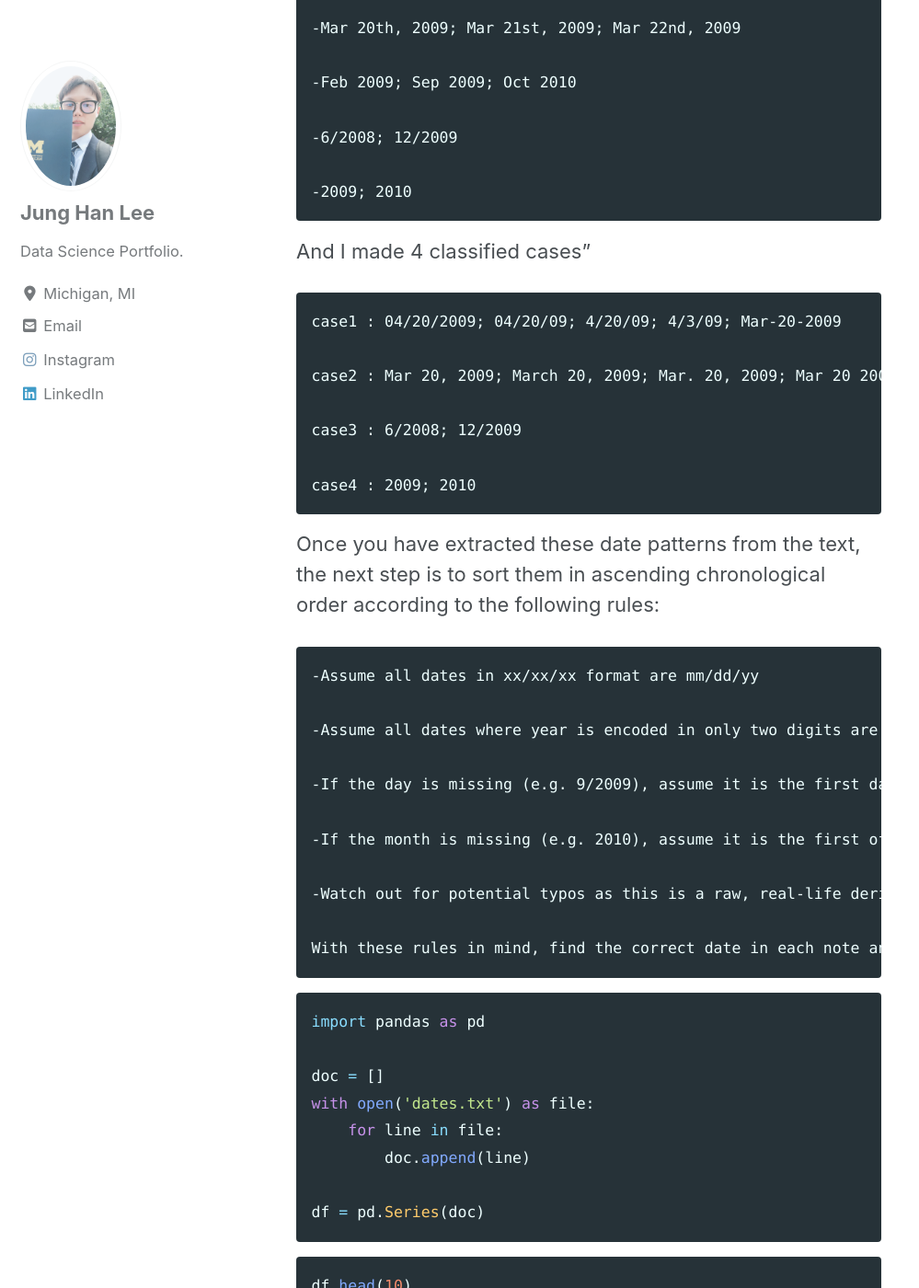
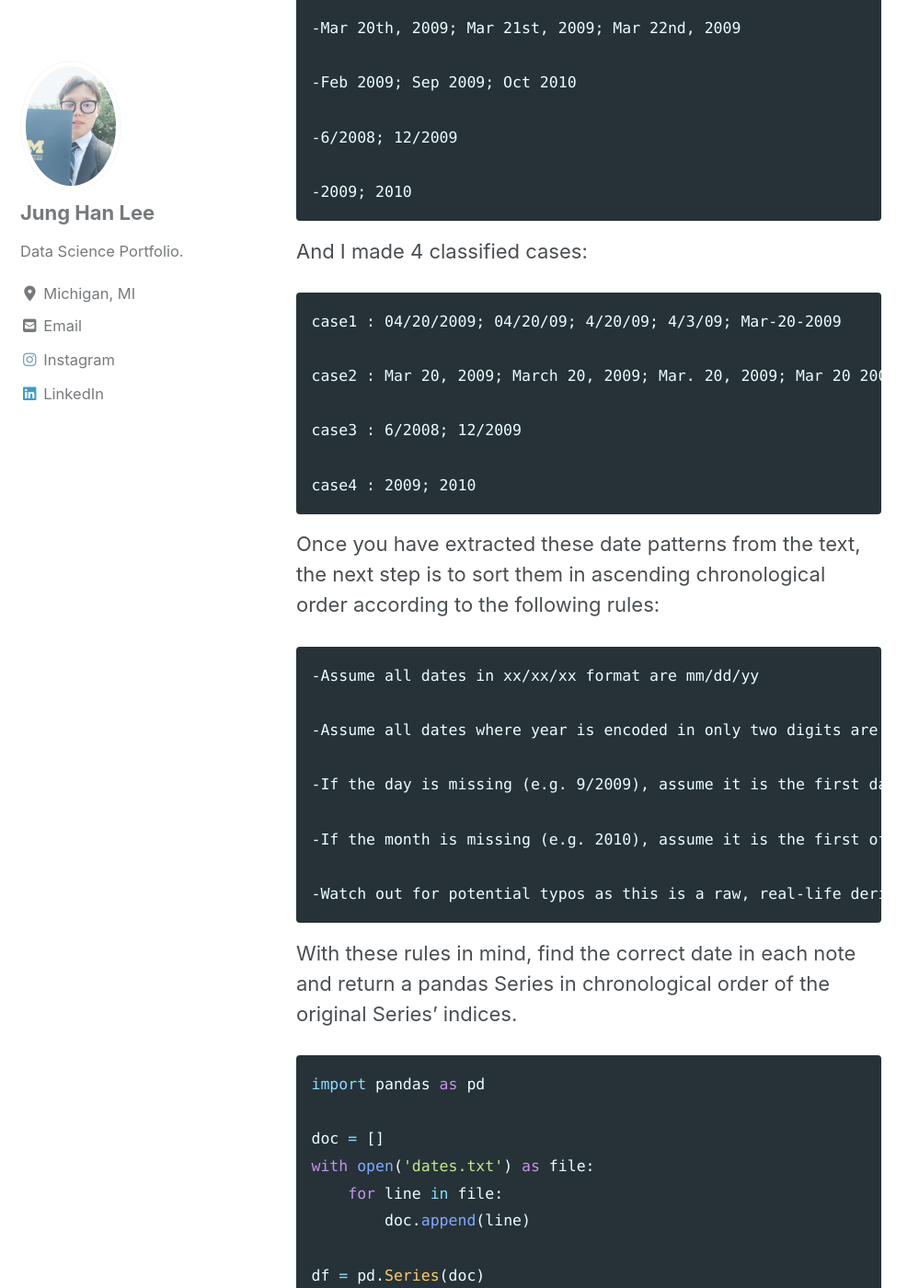
Before and after one commit to jung-han-lee/jung-han-lee.github.io, a Jekyll site: the page built from _posts/2020-04-17-textmining1.md, in a window 1280 px wide and 1400 px high, scrolled down 822 px. Shown: the whole window at 92% size, without its empty margins (0-999 px from the left). Built offline with Jekyll 4.4.1, drawn with Linux system fonts in a browser that asks for light colours; cached includes are drawn as plain includes; nearby versions of some CDN libraries; some of the changed lines change nothing that is shown; some of the changed text lies outside the part shown.

Commit message:
new github

````diff
--- a/_posts/2020-04-17-textmining1.md
+++ b/_posts/2020-04-17-textmining1.md
@@ -31,7 +31,7 @@
 -2009; 2010
 ```
 
-And I made 4 classified cases"
+And I made 4 classified cases:
 
 ```
 case1 : 04/20/2009; 04/20/09; 4/20/09; 4/3/09; Mar-20-2009
@@ -55,9 +55,10 @@
 -If the month is missing (e.g. 2010), assume it is the first of January of that year (e.g. January 1, 2010).
 
 -Watch out for potential typos as this is a raw, real-life derived dataset.
+```
 
 With these rules in mind, find the correct date in each note and return a pandas Series in chronological order of the original Series' indices.
-```
+
 
 
 ```python
@@ -82,24 +83,28 @@
 ```
 
 ```python
+#case 1
 df.str.findall(r'\d{1,2}[-/]\d{1,2}[-/]\d{2,4}').head()
 ```
 
 <img src="{{ site.url }}{{ site.baseurl }}/images/tm/s2.png" alt="">
 
 ```python
+#case2
 df.str.findall(r'(?:\d{1,2} )?(?:Jan|Feb|Mar|Apr|May|Jun|Jul|Aug|Sep|Oct|Nov|Dec)[a-z]*.? (?:\d{1,2}[a-z]*, |\d{1,2}[a-z]* )?\d{4}')[300:305]
 ```
 
 <img src="{{ site.url }}{{ site.baseurl }}/images/tm/s3.png" alt="">
 
 ```python
+#case3
 df.str.findall(r'\d{1,2}[-/][1|2]\d{3}')[400:405]
 ```
 
 <img src="{{ site.url }}{{ site.baseurl }}/images/tm/s4.png" alt="">
 
 ```python
+#case4
 df.str.findall(r'[1|2]\d{3}')[495:500]
 ```
 
@@ -107,6 +112,7 @@
 
 
 ```python
+#case 4 to compare the results to case3
 df.str.findall(r'[1|2]\d{3}')[400:405]
 ```
 
````
